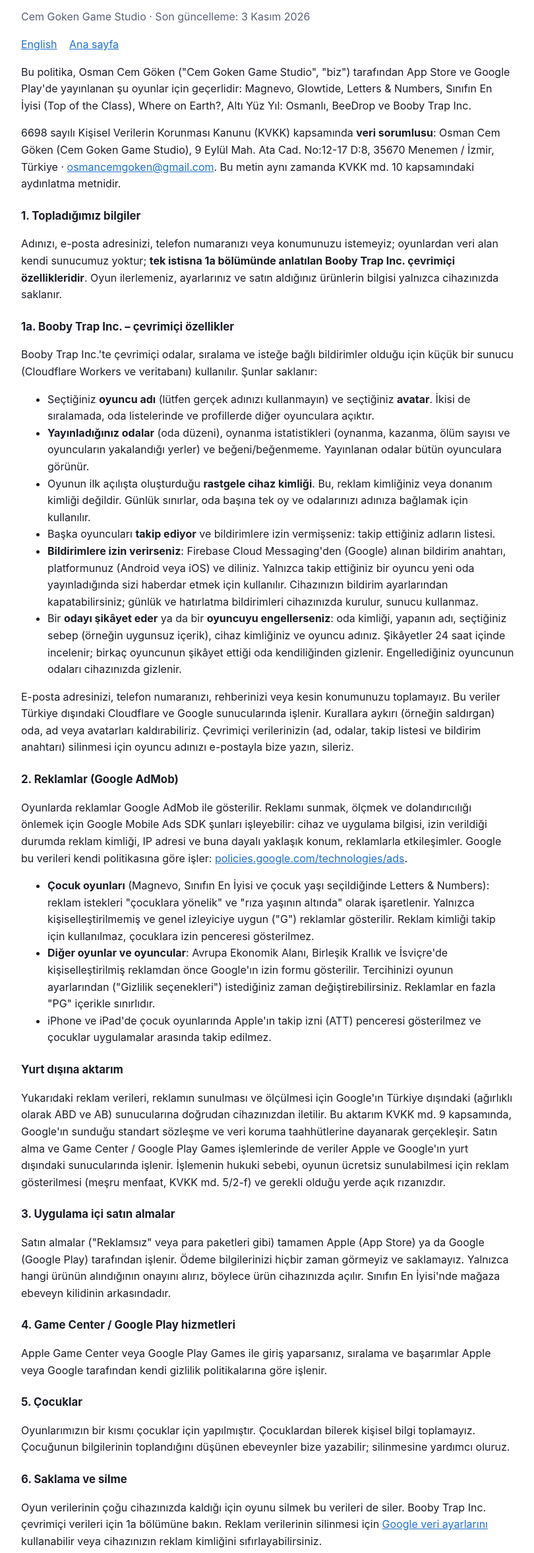
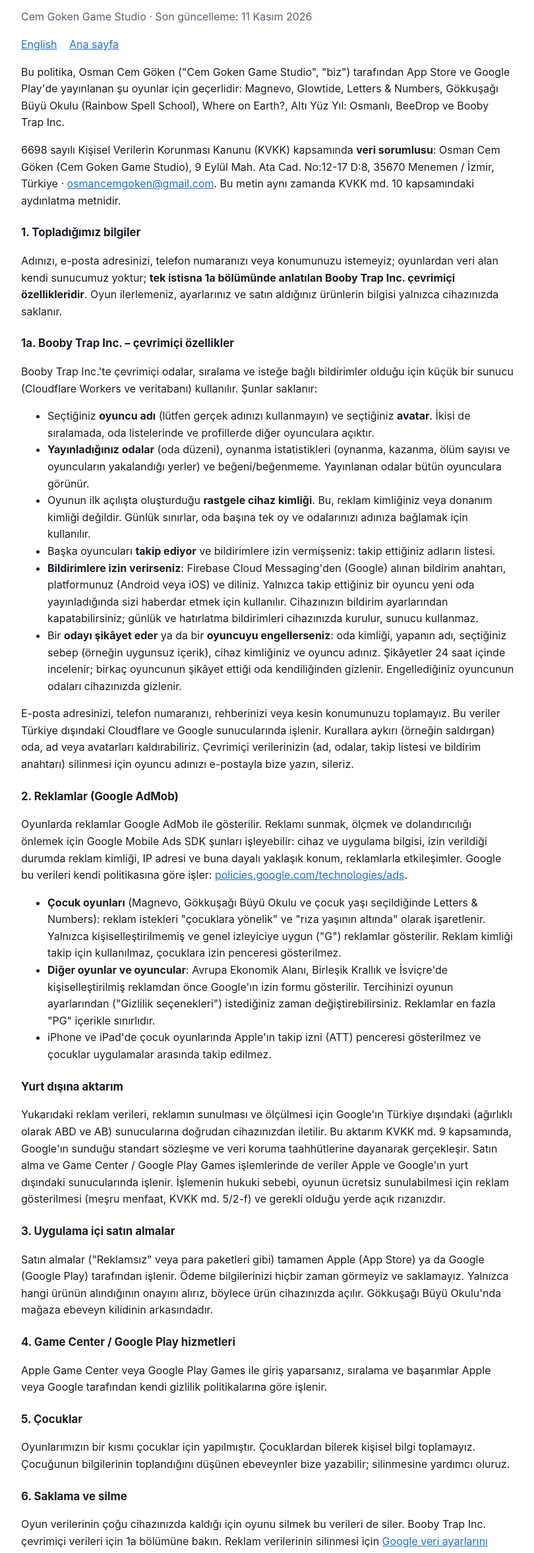
Before and after one commit to cemgoken/cemgoken.github.io, a plain HTML site: page privacy-tr.html in a window 1280 px wide. Shown: the part 108-2462 px from the top of the page at 66% size, without its empty margins (234-1044 px from the left). Drawn offline with Linux system fonts and the light colour scheme.

Commit message:
Privacy: Top of the Class is now Rainbow Spell School
Co-Authored-By: Claude Opus 5.5 <noreply@anthropic.com>
Claude-Session: https://claude.ai/code/session_0117Bc7NRLjiyys6TSx7WUWB

```diff
--- a/privacy-tr.html
+++ b/privacy-tr.html
@@ -10,11 +10,11 @@
 <body>
 <main>
 <h1>Gizlilik Politikası</h1>
-<p class="sub">Cem Goken Game Studio · Son güncelleme: 3 Kasım 2026</p>
+<p class="sub">Cem Goken Game Studio · Son güncelleme: 11 Kasım 2026</p>
 <nav><a href="privacy.html">English</a> <a href="index.html">Ana sayfa</a></nav> <section id="tr">
 
 <p>Bu politika, Osman Cem Göken ("Cem Goken Game Studio", "biz") tarafından App Store ve Google Play'de yayınlanan şu oyunlar için geçerlidir:
-Magnevo, Glowtide, Letters &amp; Numbers, Sınıfın En İyisi (Top of the Class), Where on Earth?, Altı Yüz Yıl: Osmanlı, BeeDrop ve Booby Trap Inc.</p>
+Magnevo, Glowtide, Letters &amp; Numbers, Gökkuşağı Büyü Okulu (Rainbow Spell School), Where on Earth?, Altı Yüz Yıl: Osmanlı, BeeDrop ve Booby Trap Inc.</p>
 
 <p>6698 sayılı Kişisel Verilerin Korunması Kanunu (KVKK) kapsamında <b>veri sorumlusu</b>: Osman Cem Göken (Cem Goken Game Studio), 9 Eylül Mah. Ata Cad. No:12-17 D:8, 35670 Menemen / İzmir, Türkiye · <a href="mailto:osmancemgoken@gmail.com">osmancemgoken@gmail.com</a>. Bu metin aynı zamanda KVKK md. 10 kapsamındaki aydınlatma metnidir.</p>
 
@@ -41,7 +41,7 @@ cihaz ve uygulama bilgisi, izin verildiği durumda reklam kimliği, IP adresi ve
 Google bu verileri kendi politikasına göre işler:
 <a href="https://policies.google.com/technologies/ads">policies.google.com/technologies/ads</a>.</p>
 <ul>
-  <li><b>Çocuk oyunları</b> (Magnevo, Sınıfın En İyisi ve çocuk yaşı seçildiğinde Letters &amp; Numbers): reklam istekleri "çocuklara yönelik" ve
+  <li><b>Çocuk oyunları</b> (Magnevo, Gökkuşağı Büyü Okulu ve çocuk yaşı seçildiğinde Letters &amp; Numbers): reklam istekleri "çocuklara yönelik" ve
   "rıza yaşının altında" olarak işaretlenir. Yalnızca kişiselleştirilmemiş ve genel izleyiciye uygun ("G") reklamlar gösterilir. Reklam kimliği takip için
   kullanılmaz, çocuklara izin penceresi gösterilmez.</li>
   <li><b>Diğer oyunlar ve oyuncular</b>: Avrupa Ekonomik Alanı, Birleşik Krallık ve İsviçre'de kişiselleştirilmiş reklamdan önce Google'ın izin formu
@@ -55,7 +55,7 @@ Google bu verileri kendi politikasına göre işler:
 <h3>3. Uygulama içi satın almalar</h3>
 <p>Satın almalar ("Reklamsız" veya para paketleri gibi) tamamen Apple (App Store) ya da Google (Google Play) tarafından işlenir. Ödeme bilgilerinizi
 hiçbir zaman görmeyiz ve saklamayız. Yalnızca hangi ürünün alındığının onayını alırız, böylece ürün cihazınızda açılır.
-Sınıfın En İyisi'nde mağaza ebeveyn kilidinin arkasındadır.</p>
+Gökkuşağı Büyü Okulu'nda mağaza ebeveyn kilidinin arkasındadır.</p>
 
 <h3>4. Game Center / Google Play hizmetleri</h3>
 <p>Apple Game Center veya Google Play Games ile giriş yaparsanız, sıralama ve başarımlar Apple veya Google tarafından kendi gizlilik politikalarına göre işlenir.</p>
```
Also changed, not shown: privacy.html (+4 -4 lines).
